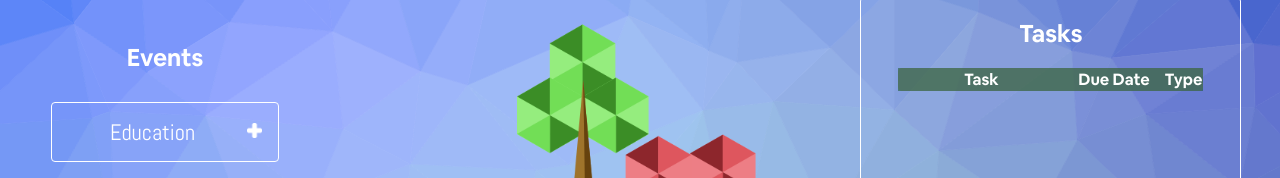
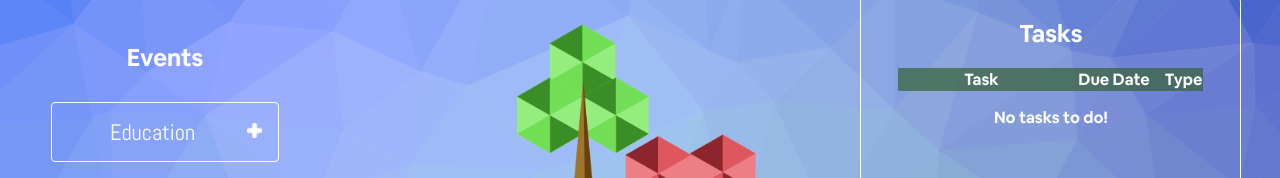
Before and after one commit to ViChungg/bcit-hackathon-team1, a plain HTML site: page TreeApp/Index.html in a window 1280 px wide. Shown: the part 129-307 px from the top of the page. Drawn offline with nearby package versions, Linux system fonts and the light colour scheme; no server answers.

Commit message:
minor table updates

```diff
--- a/TreeApp/Index.html
+++ b/TreeApp/Index.html
@@ -78,8 +78,9 @@
 						<td class="td-type">Type</td>
 
 					</thead>
-					<tbody id="table-body">	</tbody>
+					<tbody id="table-body"></tbody>
 				</table>
+				<p id="noItems">No tasks to do!</p>
 			</div>
 			</div>
 		</div>
--- a/css/treeapp.css
+++ b/css/treeapp.css
@@ -122,7 +122,7 @@ h2 {
   position: relative;
 	overflow: auto;
 	height: 88%;
-		margin-left: 20px;
+	margin-left: 20px;
 	margin-right: 20px;
 }
 
@@ -130,17 +130,20 @@ table{
 	margin: auto;
 	background-color: rgba(137, 141, 141, 0.56);
 	border-collapse: collapse;
-	border-radius: 4px;
 	border: none;
     width: 90%;
     font-family: 'AirbnbCerealApp-Bold';
+
+    border-radius:6px;
+    -moz-border-radius:6px;
 }
 
 thead{
 	color: white;
 	font-weight: 800;
-	border: none;
-	background-color: rgba(0, 70, 6, 0.43);
+    border: none;
+    background-color: rgba(0, 70, 6, 0.43);
+    border-radius: 4px;
 }
 /* BUTTONS */
 
```
Also changed, not shown: js/table.js (+8 -3 lines).
